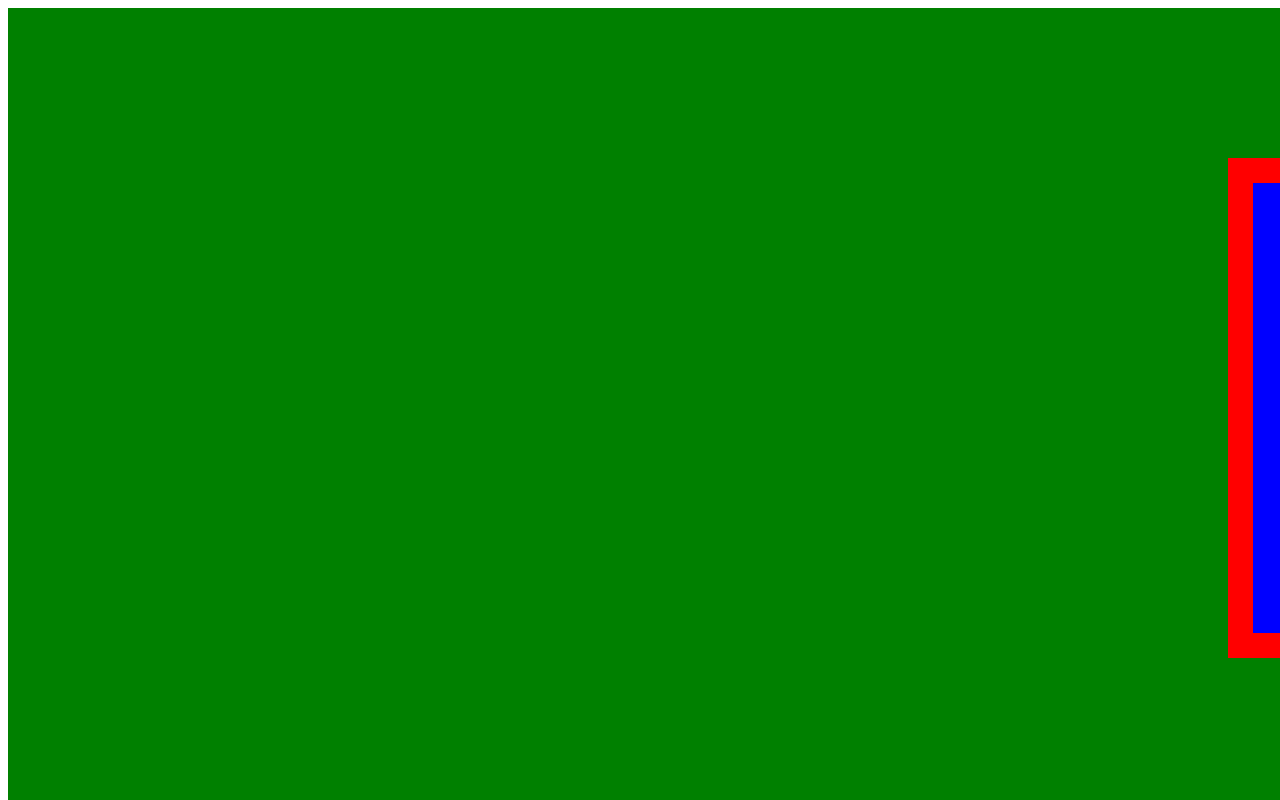
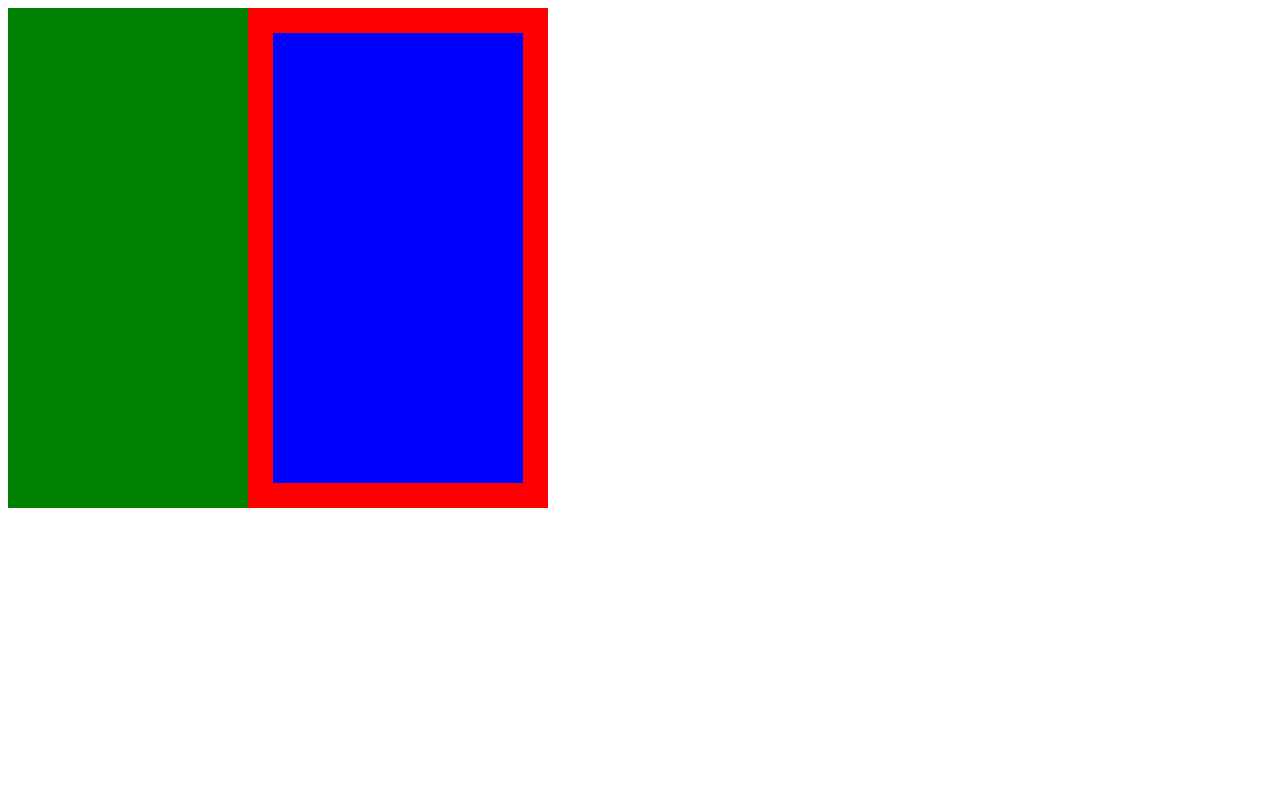
Before and after one commit to Hk41878/Float, a plain HTML site: page index.html in a window 1280 px wide. Drawn offline with Linux system fonts and the light colour scheme.

Commit message:
Update index.html

```diff
--- a/index.html
+++ b/index.html
@@ -5,9 +5,20 @@
 <meta name="viewport" content="width=device-width, initial-scale=1.0">
 <title>Nested Divs</title>
 <style>
+
   .outer {
     width: 100%;
     height: 100%;
+    background-color: yellow;
+    display: flex;
+    position: absolute;
+    justify-content: center;
+    align-items: center;
+  }
+
+  .outer {
+    width: 300px;
+    height: 500px;
     background-color: green;
     display: flex;
     position: fixed;
@@ -35,11 +46,14 @@
 </style>
 </head>
 <body>
+
+  <div class="body-class" >
   <div class="outer" id="outerBox">
     <div class="middle" id="middleBox">
       <div class="inner"></div>
     </div>
   </div>
+</div>
   <script>
     // Get the middle box element
     var middleBox = document.getElementById("middleBox");
```
